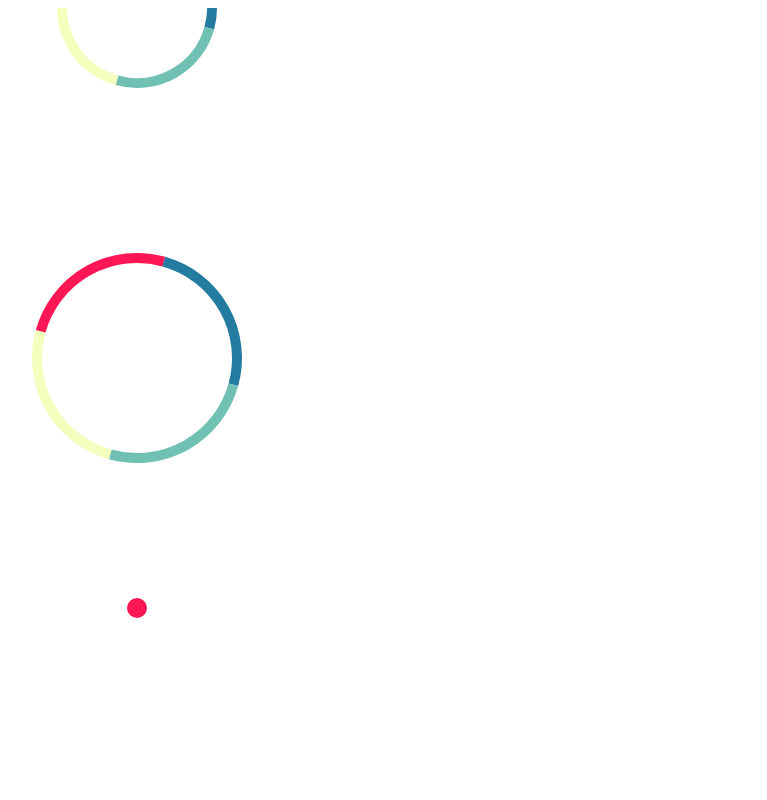
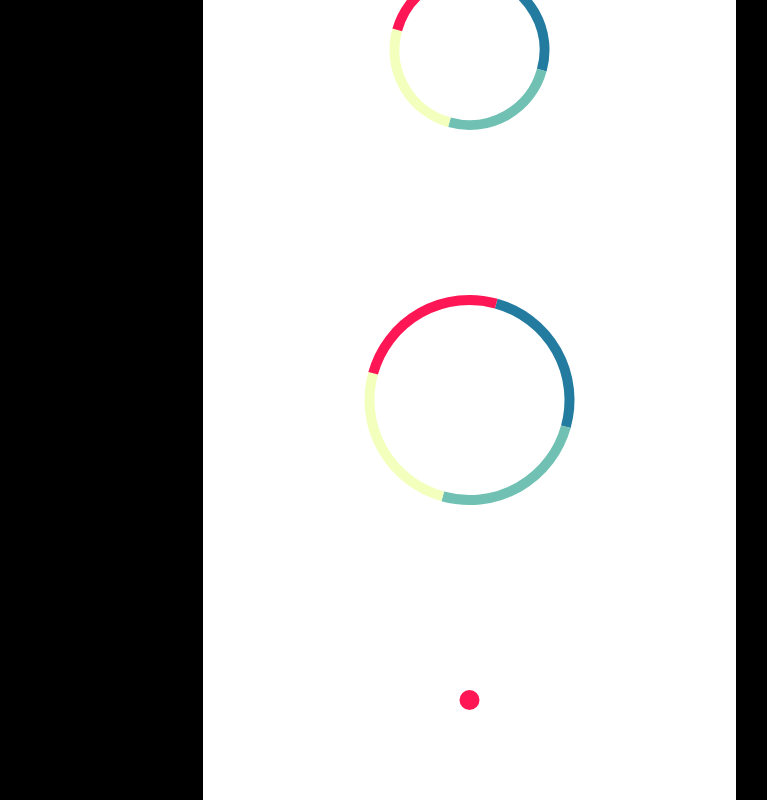
Before and after one commit to gauravmuk/flappy-ball-js13k16, a plain HTML site: page html/index.html in a window 1280 px wide. Shown: the whole page, without its empty margins (171-938 px from the left). Drawn offline with Linux system fonts and the light colour scheme.

Commit message:
Beautify the game

```diff
--- a/html/index.html
+++ b/html/index.html
@@ -6,6 +6,15 @@
     <meta name="viewport" content="width=device-width, user-scalable=no, initial-scale=1, maximum-scale=1, user-scalable=0" />
     <meta name="apple-mobile-web-app-capable" content="yes" />
     <meta name="apple-mobile-web-app-status-bar-style" content="black-translucent" />
+
+    <style>
+        body {
+            margin: 0; padding: 0; background: #000;
+        }
+        canvas {
+            display: block; margin: 0 auto; background: #fff;
+        }
+    </style>
 </head>
 <body>
     <script src="../js/score.js"></script>
--- a/js/game.js
+++ b/js/game.js
@@ -6,8 +6,10 @@
     var gameCanvas = document.createElement('canvas');
     var ctx = gameCanvas.getContext('2d');
 
-    gameCanvas.width = 600;
-    gameCanvas.height = 700;
+    gameCanvas.height = window.innerHeight;
+    gameCanvas.width = gameCanvas.height * 2 / 3;
+
+    var canvasRatio = gameCanvas.width / gameCanvas.height;
 
     document.body.appendChild(gameCanvas);
 
```
